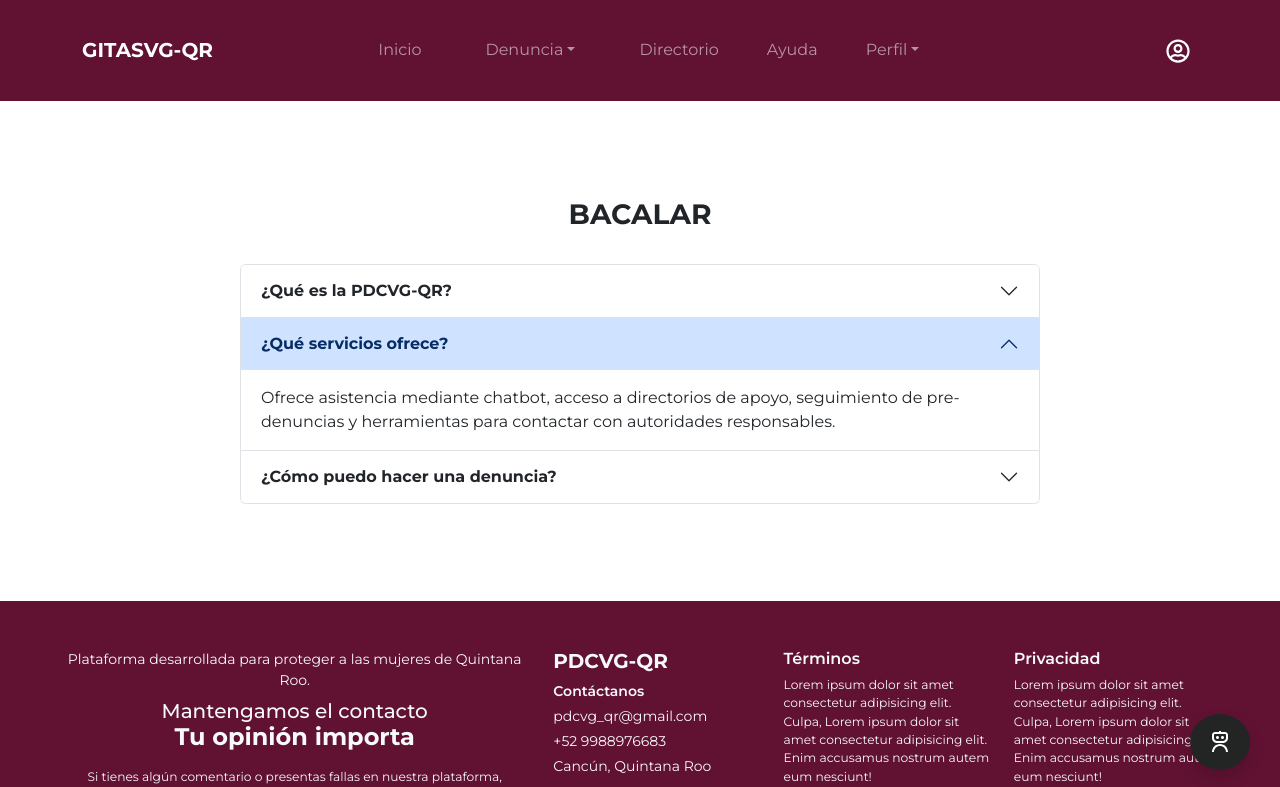
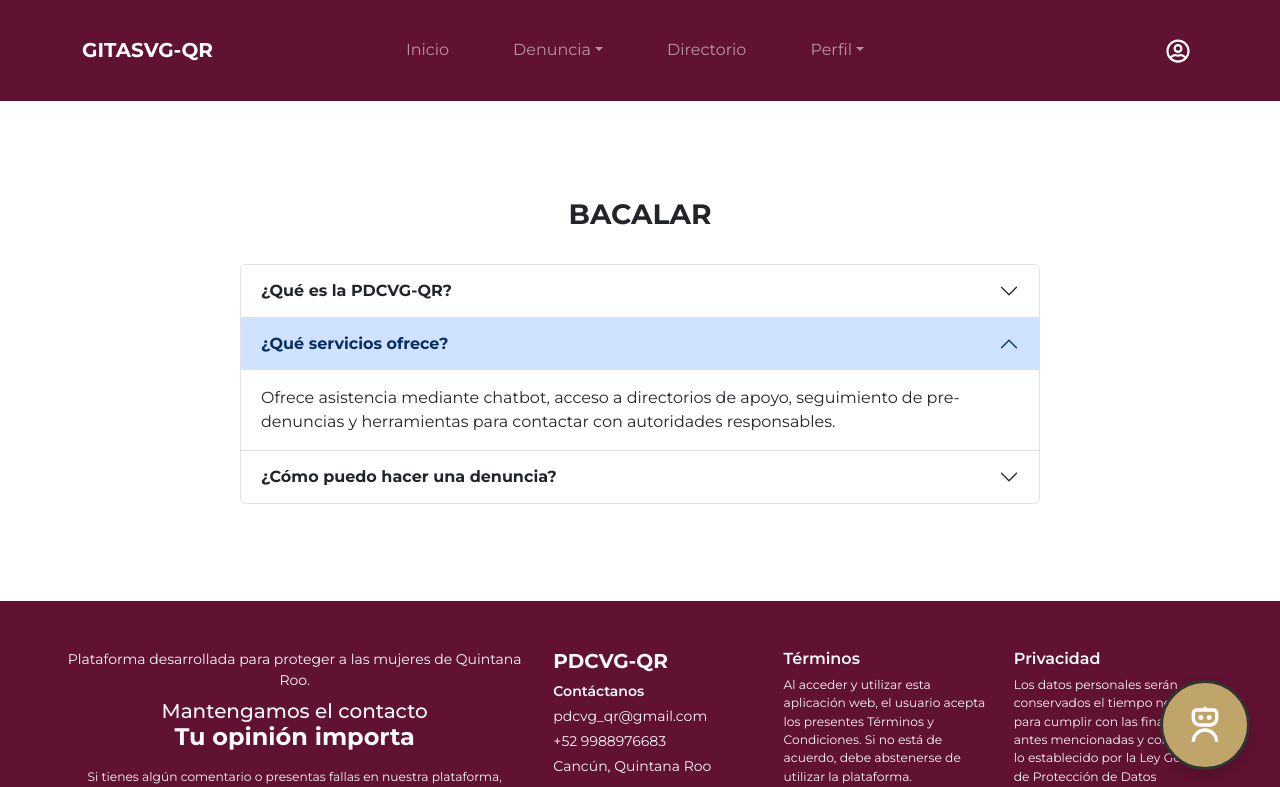
Before and after one commit to jianx7/Frontend-Plataforma-Violencia-Genero-QR, a React (Vite) app: page /instancias in a window 1280 px wide. Shown: the top 787 px of the page. Built offline with nearby package versions, Linux system fonts and the light colour scheme.

Commit message:
Cambios en el footer, nav y home

```diff
--- a/src/index.css
+++ b/src/index.css
@@ -53,12 +53,12 @@ body {
   position: fixed;
   bottom: 30px;
   right: 30px;
-  width: 60px;
-  height: 56px;
+  width: 90px;
+  height: 90px;
   display: flex;
   justify-content: center;
-  border: none;
-  background-color: #232525;
+  border: solid #333;
+  background-color:#c0a56b;
   align-items: center;
   z-index: 9999;
 }
--- a/src/presentation/components/Chat.jsx
+++ b/src/presentation/components/Chat.jsx
@@ -1,15 +1,14 @@
 import { useState } from "react";
 import { Button, Offcanvas, OverlayTrigger, Tooltip } from "react-bootstrap";
-import { FaRobot, } from "react-icons/fa";
 import Chatbot from "../pages/Chatbot";
 import { RiRobot3Line } from "react-icons/ri";
 
 export default function HomePanel() {
     const [show, setShow] = useState();
 
-
     const handleClose = () => setShow(false);
     const handleShow = () => setShow(true);
+
 
     return (
         <>
@@ -30,7 +29,7 @@ export default function HomePanel() {
                         onClick={handleShow}
                         className="btn-flotante rounded-circle shadow"
                     >
-                        <RiRobot3Line size={24} color="white" /> {/* Icono*/}
+                        <RiRobot3Line size={40} color="white" /> {/* Icono*/}
                     </Button>
                 </OverlayTrigger>
             )}
--- a/src/presentation/components/Footer.jsx
+++ b/src/presentation/components/Footer.jsx
@@ -45,7 +45,7 @@ export default function Footer() {
               <Col md={4} className="text-start">
                 <h6 className="fw-semibold">Términos</h6>
                 <p className="small mb-0">
-                  Lorem ipsum dolor sit amet consectetur adipisicing elit. Culpa, Lorem ipsum dolor sit amet consectetur adipisicing elit. Enim accusamus nostrum autem eum nesciunt!
+                  Al acceder y utilizar esta aplicación web, el usuario acepta los presentes Términos y Condiciones. Si no está de acuerdo, debe abstenerse de utilizar la plataforma.
                 </p>
               </Col>
 
@@ -53,7 +53,7 @@ export default function Footer() {
               <Col md={4} className="text-start">
                 <h6 className="fw-semibold">Privacidad</h6>
                 <p className="small mb-0">
-                  Lorem ipsum dolor sit amet consectetur adipisicing elit. Culpa, Lorem ipsum dolor sit amet consectetur adipisicing elit. Enim accusamus nostrum autem eum nesciunt!
+                  Los datos personales serán conservados el tiempo necesario para cumplir con las finalidades antes mencionadas y conforme a lo establecido por la Ley General de Protección de Datos Personales en Posesión de Sujetos Obligados.
                 </p>
               </Col>
             </Row>
--- a/src/presentation/components/Navbar.jsx
+++ b/src/presentation/components/Navbar.jsx
@@ -55,9 +55,9 @@ export default function CustomNavbar() {
               Directorio
             </Nav.Link>
 
-            <Nav.Link as={Link} to="/ayuda" className="mx-md-2" onClick={() => setExpanded(false)}>
+            {/*<Nav.Link as={Link} to="/ayuda" className="mx-md-2" onClick={() => setExpanded(false)}>
               Ayuda
-            </Nav.Link>
+            </Nav.Link>*/}
 
             <NavDropdown title="Perfil" id="navbarDropdown2" className="mx-md-4">
               <h5 className="text-center">Usuario</h5>
--- a/src/presentation/pages/Home.jsx
+++ b/src/presentation/pages/Home.jsx
@@ -12,6 +12,7 @@ import { IoWoman } from "react-icons/io5";
 import { GoLaw } from "react-icons/go";
 
 export default function Home() {
+
   return (
     <main>
       {/* Sección 1 */}
@@ -24,6 +25,7 @@ export default function Home() {
               Te ayudamos a realizar tu pre-denuncia y recibir apoyo de forma
               segura.
             </p>
+
             <Link to={"/chatbot"}>
               <Button className="btn-gob px-4 py-2">
                 Iniciar chat de orientación
```
